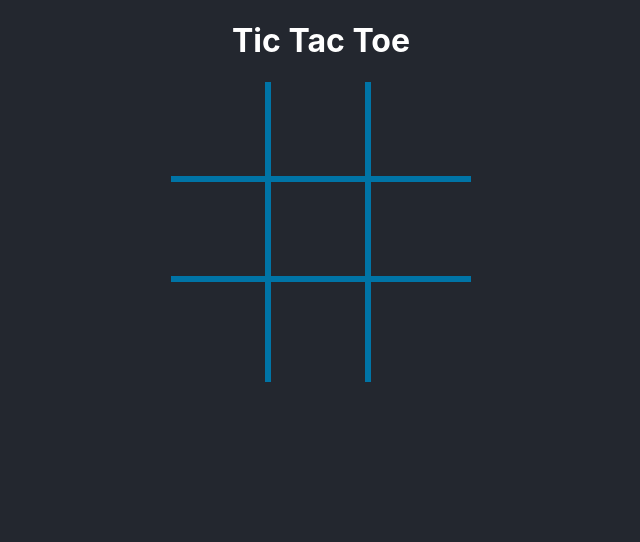
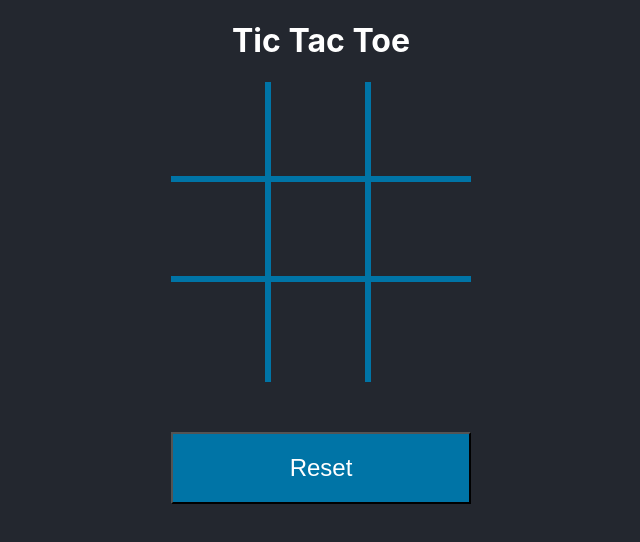
Before and after one commit to sukhjit2003/tic-tac-toe, a React (Create React App) app: page / in a window 1280 px wide. Shown: the top 542 px of the page, without its empty margins (319-959 px from the left). Built offline with nearby package versions, Linux system fonts and the light colour scheme.

Commit message:
The reset button functionality is operational within the console log

```diff
--- a/src/App.css
+++ b/src/App.css
@@ -102,3 +102,12 @@
   margin-top: 50px;
   font-size: 1.5em;
 }
+
+.reset-button {
+  margin-top: 50px;
+  padding: 20px;
+  background-color: #0074a6;
+  color: white;
+  width: 100%;
+  font-size: 1.5em;
+}
--- /dev/null
+++ b/src/components/Reset.jsx
@@ -0,0 +1,10 @@
+import GameState from "./GameState";
+
+function Reset({gamestate, onReset}) {
+    if(gamestate === GameState.inProgress ){
+        return;
+    }
+    return ( <button onClick={onReset} className="reset-button">Reset</button> );
+}
+
+export default Reset;
--- a/src/components/TicTacToe.jsx
+++ b/src/components/TicTacToe.jsx
@@ -2,6 +2,7 @@
 import Board from "./Board";
 import GameOver from "./GameOver";
 import GameState from "./GameState";
+import Reset from "./Reset";
 
 
 const PLAYER_X ='X';
@@ -75,6 +76,10 @@
    }
 };
 
+const handleReset = ()=>{
+    console.log("reset")
+}
+
 useEffect(()=>{
     checkWinner(tiles, setStrikeClass, setGameState);
 },[tiles])
@@ -86,6 +91,7 @@
     strikeClass={strikeClass}
     />
     <GameOver gameState={gameState} />
+    <Reset gameState={gameState} onReset={handleReset}/>
 </div>
     );
 }
```
